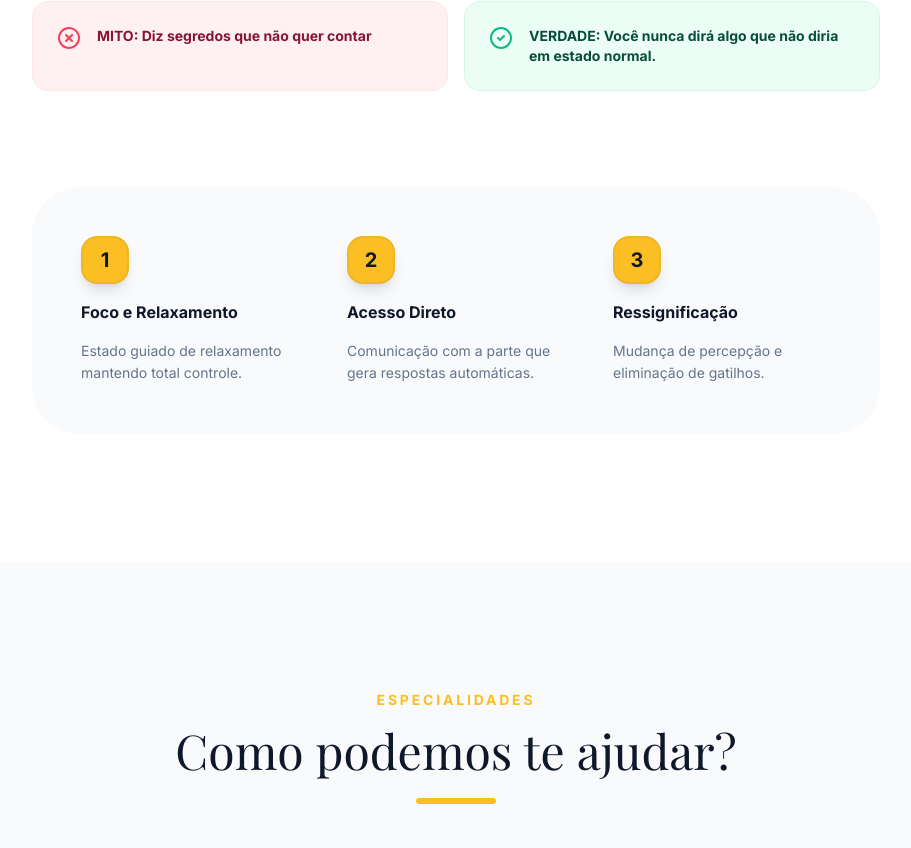
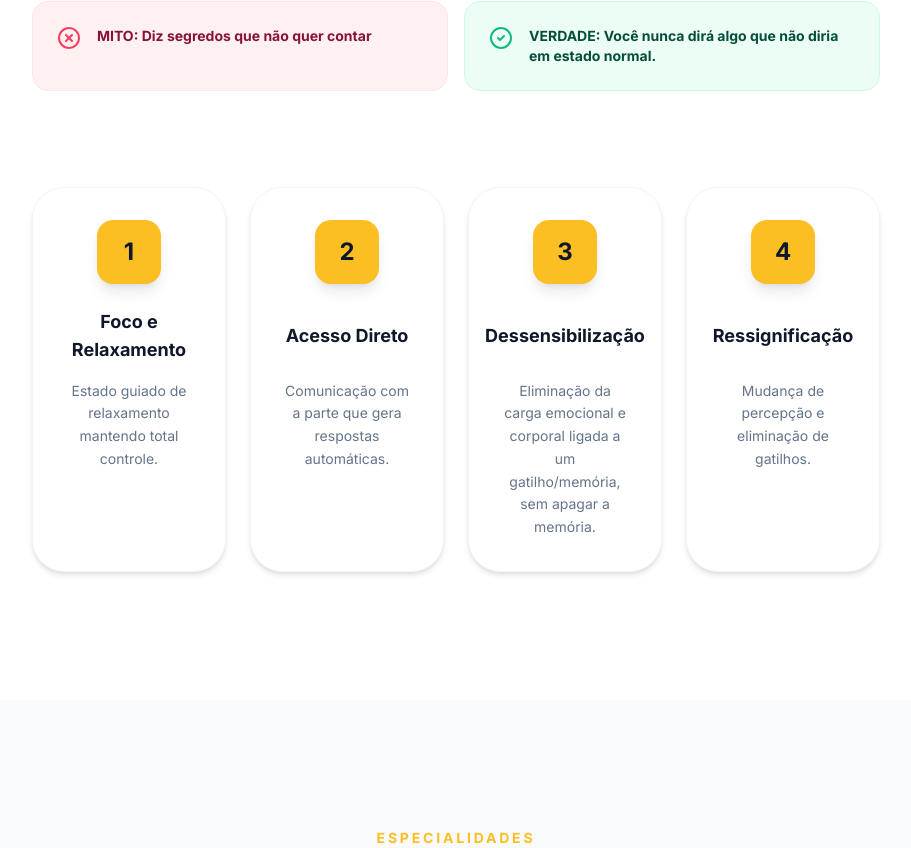
Before and after one commit to jairosouza67/XavierHipnose, a React (Vite) app: page / in a window 1280 px wide. Shown: the part 3092-3940 px from the top of the page, without its empty margins (184-1095 px from the left). Built offline with nearby package versions, Linux system fonts and the light colour scheme; a web font is replaced by a local one.

Commit message:
Mudança nas boxes

```diff
--- a/src/components/sections/FAQSection.tsx
+++ b/src/components/sections/FAQSection.tsx
@@ -7,7 +7,7 @@
 
 const FAQS: FAQ[] = [
     { q: "A hipnose é segura?", a: "Totalmente. A hipnose é um estado natural da mente humana. Durante a sessão, você está sempre no controle e consciente." },
-    { q: "Quantas sessões são necessárias?", a: "O tratamento é breve. A maioria dos casos é resolvida entre 4 a 6 sessões, dependendo da complexidade." },
+    { q: "Quantas sessões são necessárias?", a: "O tratamento é breve. A maioria dos casos é resolvida entre 1 a 4 sessões, dependendo da complexidade." },
     { q: "Eu vou dormir durante a sessão?", a: "Não. Você estará em um estado de relaxamento profundo, mas acordado e ouvindo tudo o que acontece." },
     { q: "A hipnoterapia serve para mim?", a: "Se você tem vontade de mudar e consegue seguir instruções simples, a hipnoterapia é altamente eficaz para você." },
 ];
--- a/src/components/sections/HypnotherapySection.tsx
+++ b/src/components/sections/HypnotherapySection.tsx
@@ -127,23 +127,30 @@
                 </div>
 
                 <AnimatedSection direction="up">
-                    <Card variant="flat" padding="lg" className="bg-slate-50 rounded-[3rem] border border-slate-200">
-                        <div className="grid md:grid-cols-3 gap-12">
+                    <div className="grid md:grid-cols-2 lg:grid-cols-4 gap-6">
                         {[
                             { i: 1, t: 'Foco e Relaxamento', d: 'Estado guiado de relaxamento mantendo total controle.' },
                             { i: 2, t: 'Acesso Direto', d: 'Comunicação com a parte que gera respostas automáticas.' },
-                                { i: 3, t: 'Ressignificação', d: 'Mudança de percepção e eliminação de gatilhos.' },
-                            ].map(step => (
-                                <div key={step.i} className="space-y-4">
-                                    <div className="w-12 h-12 rounded-2xl bg-secondary text-primary flex items-center justify-center font-bold text-xl shadow-lg border-2 border-primary/5">
+                            { i: 3, t: 'Dessensibilização', d: 'Eliminação da carga emocional e corporal ligada a um gatilho/memória, sem apagar a memória.' },
+                            { i: 4, t: 'Ressignificação', d: 'Mudança de percepção e eliminação de gatilhos.' },
+                        ].map((step, index) => (
+                            <AnimatedSection key={step.i} delay={index * 0.1}>
+                                <Card className="group h-full flex flex-col">
+                                    <div className="flex justify-center mb-6">
+                                        <div className="w-16 h-16 bg-secondary rounded-2xl flex items-center justify-center text-primary font-bold text-2xl shadow-lg group-hover:scale-110 transition-transform duration-500">
                                             {step.i}
                                         </div>
-                                    <h4 className="font-bold text-primary">{step.t}</h4>
-                                    <p className="text-slate-500 text-sm leading-relaxed">{step.d}</p>
                                     </div>
+                                    <h4 className="text-lg font-bold text-primary mb-4 text-center group-hover:text-secondary transition-colors duration-500 min-h-[3.5rem] flex items-center justify-center">
+                                        {step.t}
+                                    </h4>
+                                    <p className="text-slate-500 leading-relaxed text-center text-sm">
+                                        {step.d}
+                                    </p>
+                                </Card>
+                            </AnimatedSection>
                         ))}
                     </div>
-                    </Card>
                 </AnimatedSection>
             </div>
         </section>
--- a/src/components/sections/ServicesSection.tsx
+++ b/src/components/sections/ServicesSection.tsx
@@ -8,7 +8,7 @@
 const SERVICES: Service[] = [
     { id: 1, title: 'Ansiedade', description: 'Retome o controle da sua paz mental e liberte-se dos pensamentos que te aprisionam.', icon: 'Brain' },
     { id: 2, title: 'Depressão', description: 'Recupere sua vitalidade e reconecte-se com o sentido e propósito da sua vida.', icon: 'Heart' },
-    { id: 3, title: 'Fobias', description: 'Supere fobias sociais, de avião ou espaços fechados de forma rápida e segura.', icon: 'Zap' },
+    { id: 3, title: 'Fobias', description: 'Supere fobias sociais, medo de dirigir, de avião ou de espaços fechados de forma rápida e segura.', icon: 'Zap' },
     { id: 4, title: 'Traumas', description: 'Ressignifique experiências traumáticas e libere-se do peso emocional do passado.', icon: 'ShieldCheck' },
     { id: 5, title: 'Compulsões', description: 'Quebre padrões compulsivos e recupere o controle sobre suas escolhas e comportamentos.', icon: 'Scale' },
     { id: 6, title: 'Vícios', description: 'Liberte-se do tabagismo e outros comportamentos viciantes permanentemente.', icon: 'Moon' },
```
Lines whose indentation alone changed are shown as unchanged.
